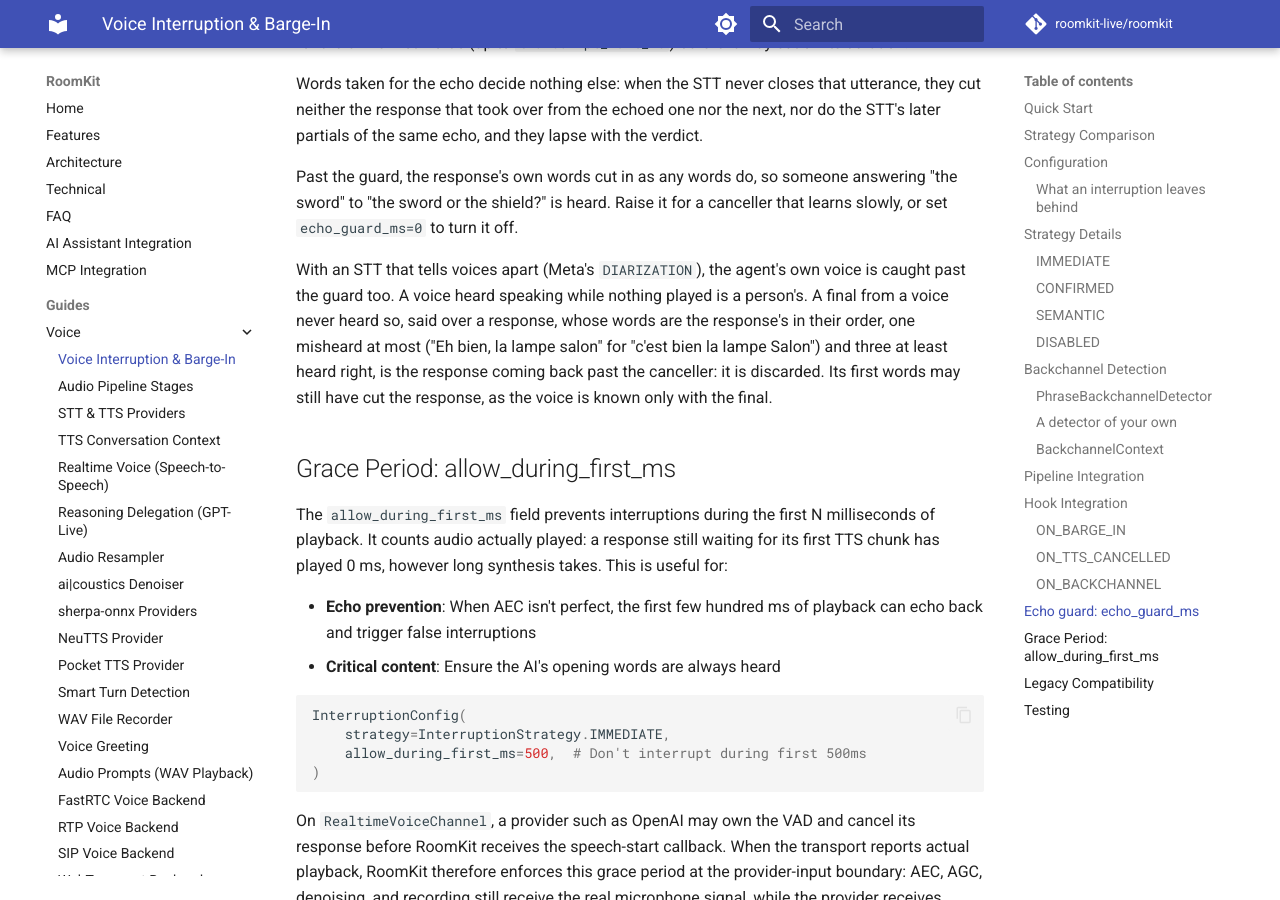
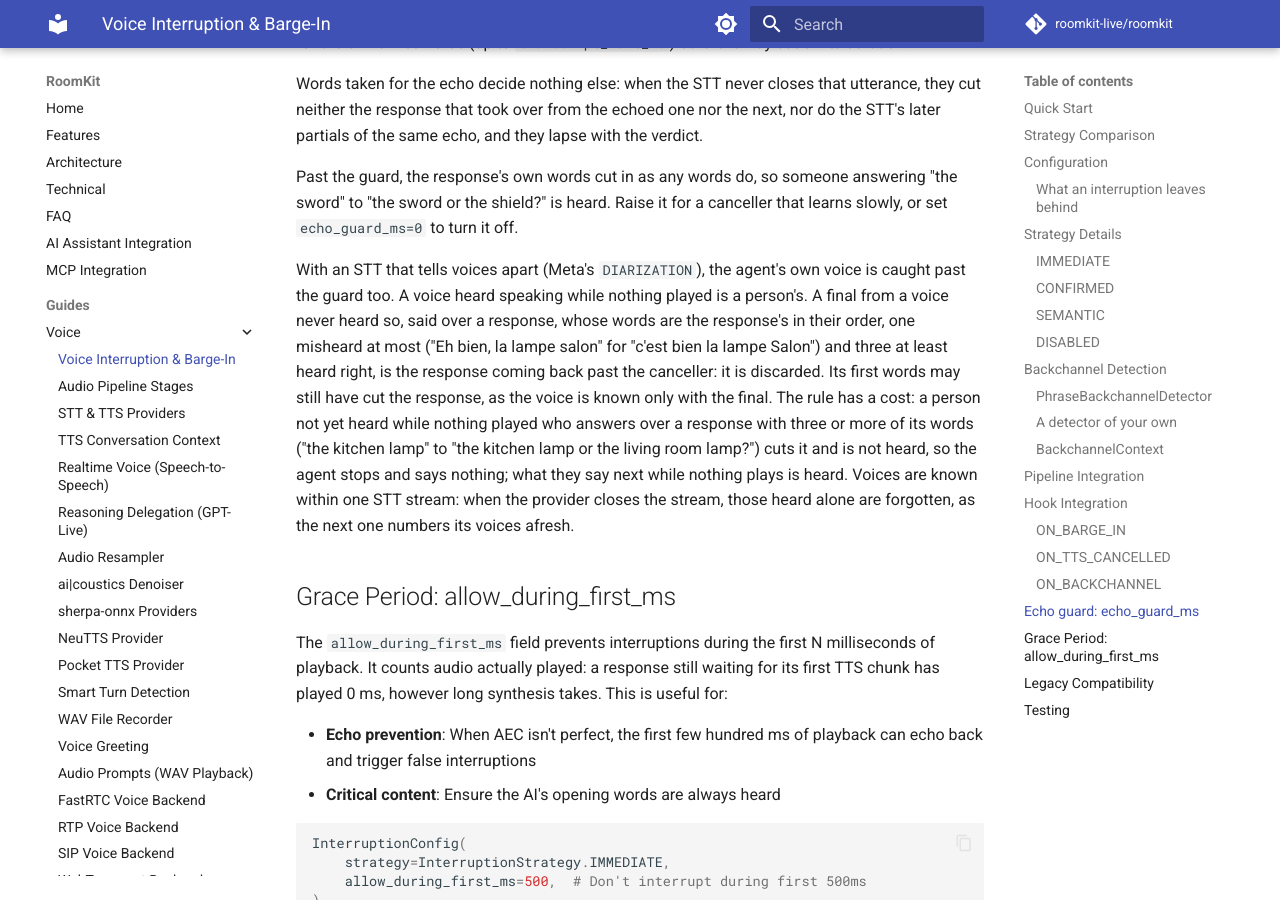
Before and after one commit to roomkit-live/roomkit-docs, an MkDocs documentation site: the page built from docs/guides/voice-interruption.md, in a window 1280 px wide and 900 px high, scrolled down 9992 px. Built offline with MkDocs 1.6.1 and Material for MkDocs 9.7.7, drawn with Linux system fonts in a browser that asks for light colours; comment, search, counter and statistics services are not loaded.

Commit message:
docs(voice): the cost of discarding an unheard voice's echo, and voices known per stream (RMK-737)

```diff
--- a/docs/guides/voice-interruption.md
+++ b/docs/guides/voice-interruption.md
@@ -447,7 +447,13 @@ words are the response's in their order, one misheard at most ("Eh bien, la
 lampe salon" for "c'est bien la lampe Salon") and three at least heard right,
 is the response coming back past the canceller: it is discarded. Its first
 words may still have cut the response, as the voice is known only with the
-final.
+final. The rule has a cost: a person not yet heard while nothing played who
+answers over a response with three or more of its words ("the kitchen lamp"
+to "the kitchen lamp or the living room lamp?") cuts it and is not heard, so
+the agent stops and says nothing; what they say next while nothing plays is
+heard. Voices are known within one STT stream: when the provider closes the
+stream, those heard alone are forgotten, as the next one numbers its voices
+afresh.
 
 ## Grace Period: allow_during_first_ms
 
```
